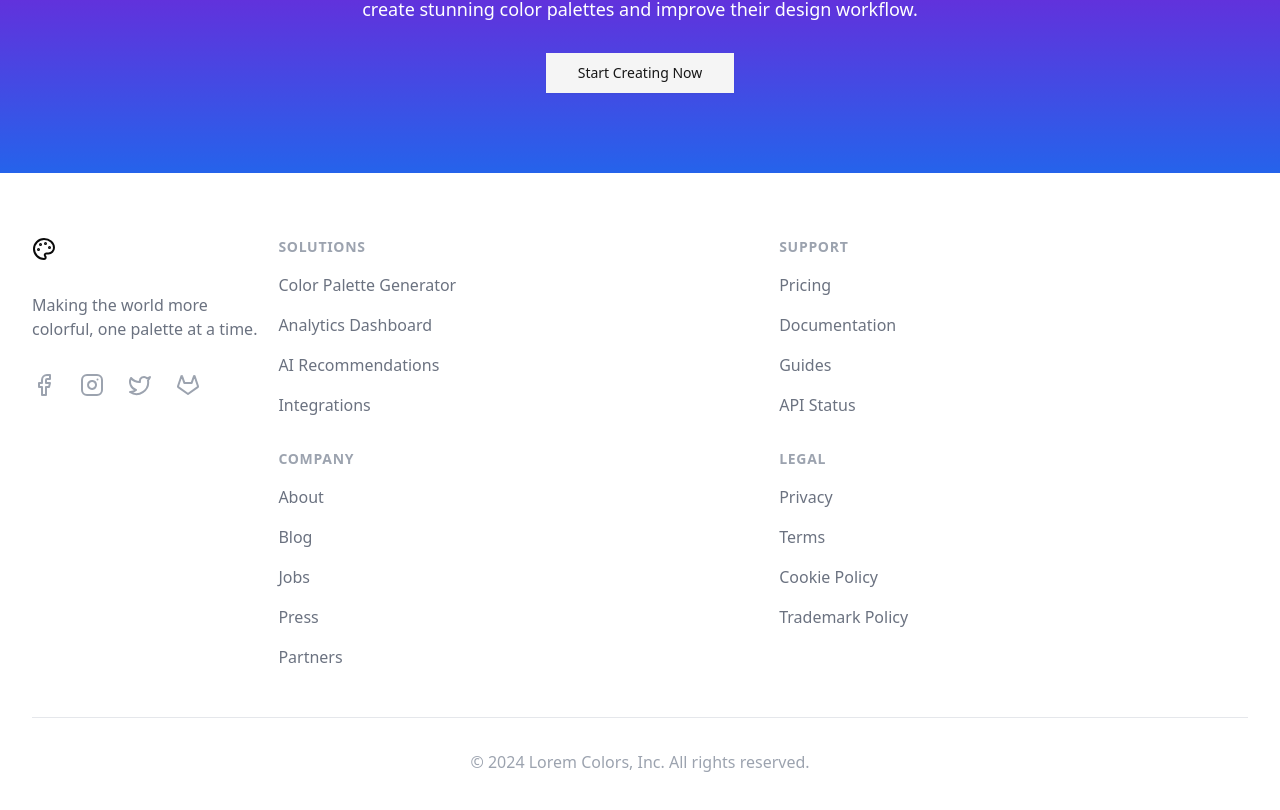
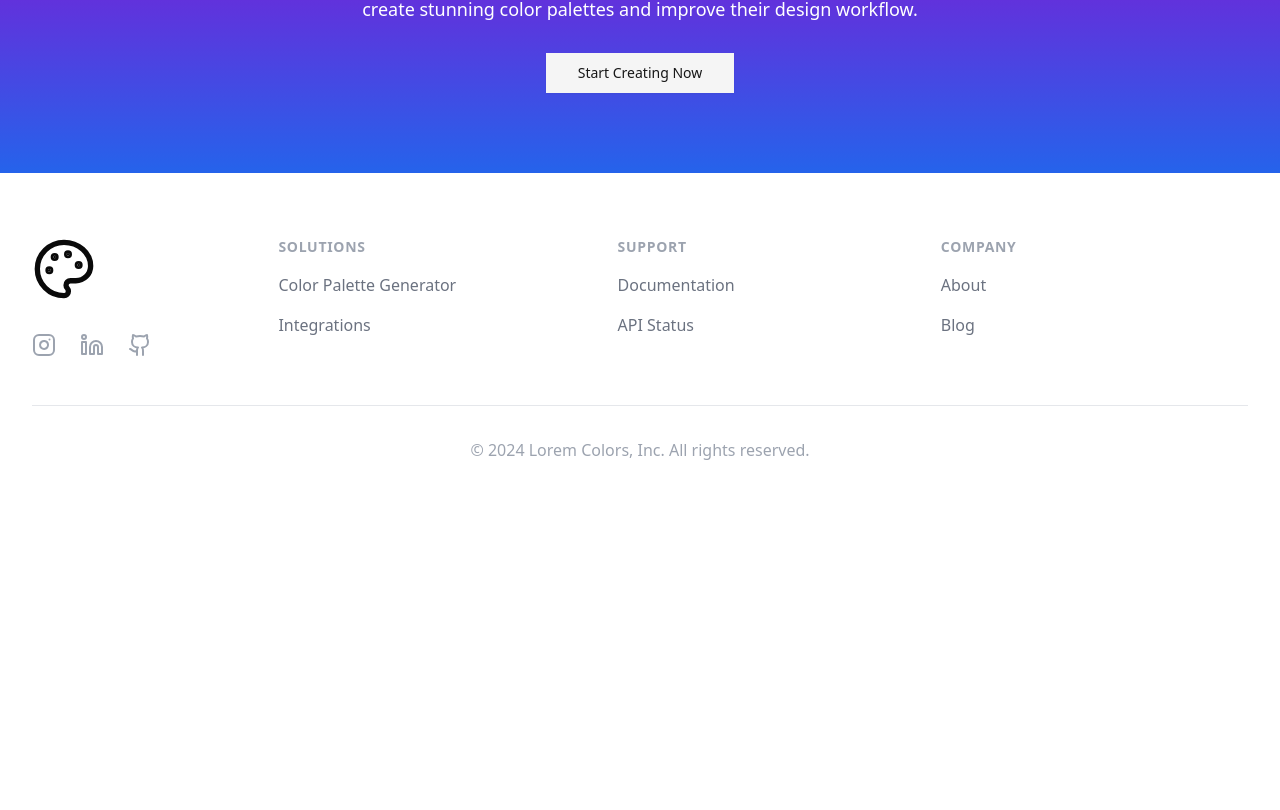
Before and after one commit to peterkessibu/lorem-colors, a Next.js app: page / in a window 1280 px wide. Shown: the part 1867-2677 px from the top of the page. After the commit the page ends 2393 px from the top, so only its background shows below. Built offline with nearby package versions, Linux system fonts and the light colour scheme.

Commit message:
Refactor Footer component for improved structure and accessibility; update social media links and footer sections; enhance styling and layout.

```diff
--- a/components/Footer.js
+++ b/components/Footer.js
@@ -1,72 +1,53 @@
-"use client";
+'use client';
 
+import Link from 'next/link';
 import {
-  Facebook,
-  Twitter,
   Instagram,
-  GitlabIcon as GitHub,
+  Github,
   Palette,
-} from "lucide-react";
+  Linkedin,
+} from 'lucide-react';
 
+// Define social media links with correct icons
 const socialLinks = [
   {
-    name: "Facebook",
-    href: "#",
-    icon: Facebook,
-  },
-  {
-    name: "Instagram",
-    href: "#",
+    name: 'Instagram',
+    href: '#',
     icon: Instagram,
   },
   {
-    name: "Twitter",
-    href: "#",
-    icon: Twitter,
+    name: 'LinkedIn',
+    href: '#',
+    icon: Linkedin,
   },
   {
-    name: "GitHub",
-    href: "#",
-    icon: GitHub,
+    name: 'GitHub',
+    href: '#',
+    icon: Github,
   },
 ];
 
+// Define footer sections
 const footerSections = [
   {
-    title: "Solutions",
+    title: 'Solutions',
     links: [
-      { name: "Color Palette Generator", href: "#" },
-      { name: "Analytics Dashboard", href: "#" },
-      { name: "AI Recommendations", href: "#" },
-      { name: "Integrations", href: "#" },
+      { name: 'Color Palette Generator', href: '#' },
+      { name: 'Integrations', href: '#' },
     ],
   },
   {
-    title: "Support",
+    title: 'Support',
     links: [
-      { name: "Pricing", href: "#" },
-      { name: "Documentation", href: "#" },
-      { name: "Guides", href: "#" },
-      { name: "API Status", href: "#" },
+      { name: 'Documentation', href: '#' },
+      { name: 'API Status', href: '#' },
     ],
   },
   {
-    title: "Company",
+    title: 'Company',
     links: [
-      { name: "About", href: "#" },
-      { name: "Blog", href: "#" },
-      { name: "Jobs", href: "#" },
-      { name: "Press", href: "#" },
-      { name: "Partners", href: "#" },
-    ],
-  },
-  {
-    title: "Legal",
-    links: [
-      { name: "Privacy", href: "#" },
-      { name: "Terms", href: "#" },
-      { name: "Cookie Policy", href: "#" },
-      { name: "Trademark Policy", href: "#" },
+      { name: 'About', href: '#' },
+      { name: 'Blog', href: '#' },
     ],
   },
 ];
@@ -79,37 +60,33 @@ export default function Footer() {
       <div className="max-w-7xl mx-auto py-12 px-4 sm:px-6 lg:py-16 lg:px-8">
         <div className="xl:grid lg:grid-cols-5 lg:gap-4">
           {/* Logo and Description */}
-          <div className="space-y-8 xl:col-span-1">
+          <div className="space-y-8 xl:col-span-1 md:mr-4">
             <div className="flex justify-start lg:w-0 lg:flex-1">
-              <a href="#" className="flex items-center">
-                <Palette className="h-18 w-18" />
-              </a>
+              <Link href="/" className="flex items-center">
+                <Palette className="h-16 w-16" />
+              </Link>
             </div>
-            <p className="text-gray-500 text-base">
-              Making the world more colorful, one palette at a time.
-            </p>
             {/* Social Media Links */}
             <div className="flex space-x-6">
-              {socialLinks.map((social) => (
+              {socialLinks.map((social) => ( // Renamed parameter to 'social'
                 <a
                   key={social.name}
                   href={social.href}
                   className="text-gray-400 hover:text-gray-500"
                 >
                   <span className="sr-only">{social.name}</span>
-                  <social.icon className="h-6 w-6" aria-hidden="true" />
+                  {social.icon && (
+                    <social.icon className="h-6 w-6" aria-hidden="true" />
+                  )}
                 </a>
               ))}
             </div>
           </div>
 
           {/* Footer Sections */}
-          <div className="mt-12 grid grid-cols-2 gap-8 xl:mt-0 xl:col-span-4">
+          <div className="mt-12 grid grid-cols-1 md:grid-cols-3 space-x-4 xl:mt-0 xl:col-span-4">
             {footerSections.map((section) => (
-              <div
-                key={section.title}
-                className="md:grid md:grid-cols-2 md:gap-8"
-              >
+              <div key={section.title} className="md:grid md:grid-cols-1 md:gap-8">
                 <div>
                   <h3 className="text-sm font-semibold text-gray-400 tracking-wider uppercase">
                     {section.title}
```
